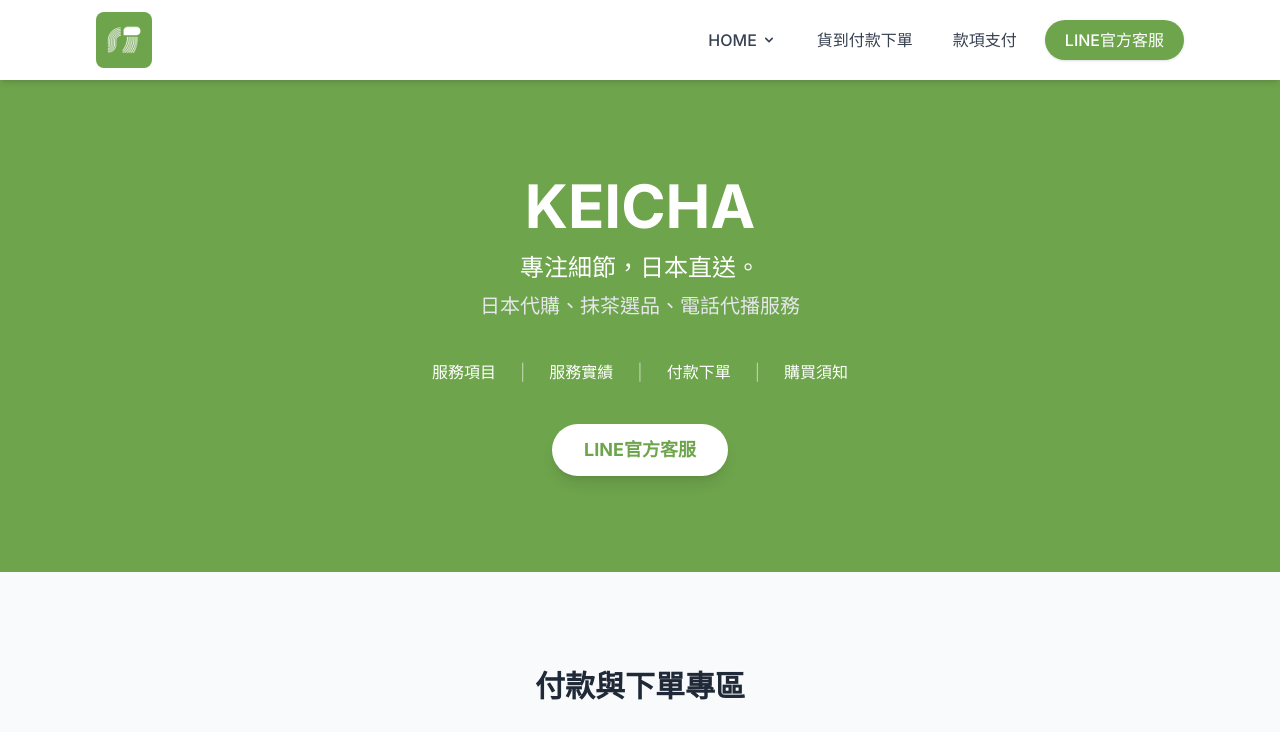
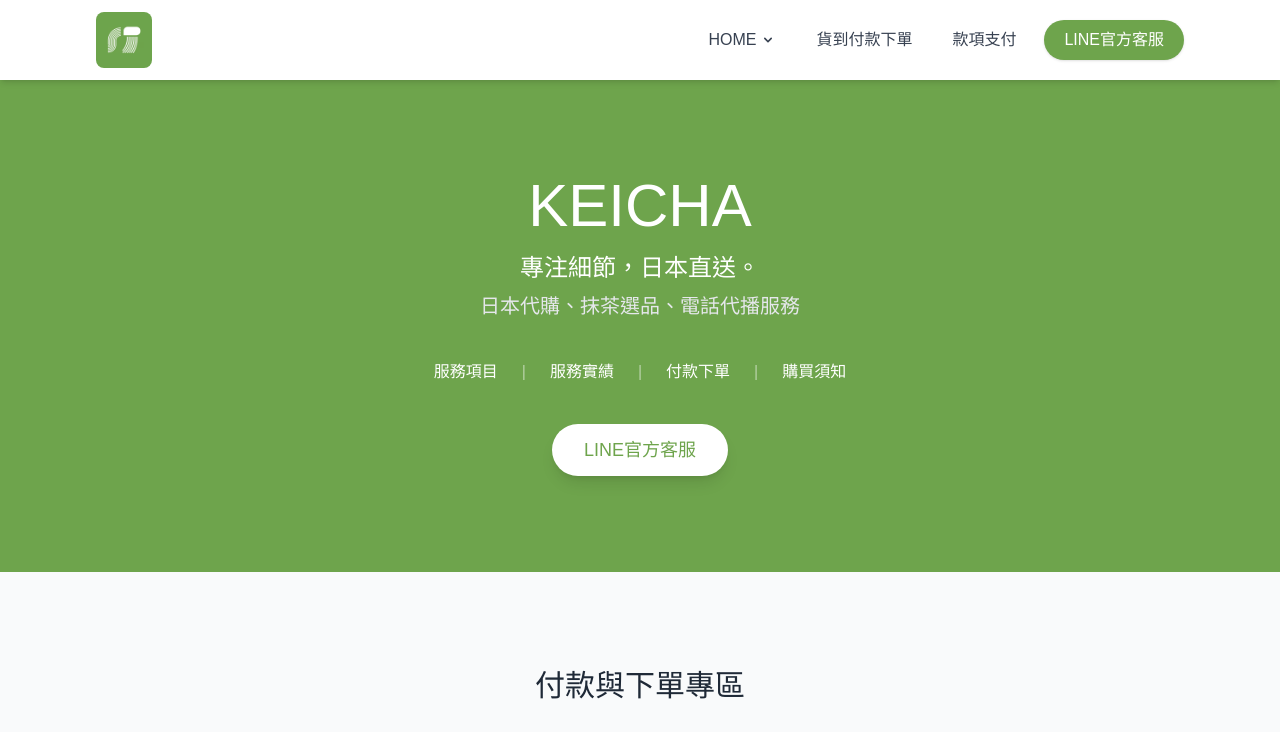
Before and after one commit to keicha2025/keicha, a Jekyll site: the page built from index.html, in a window 1280 px wide and 1400 px high. Shown: the top 732 px of the window. Built offline with Jekyll 4.4.1, drawn with Linux system fonts in a browser that asks for light colours; nearby versions of some CDN libraries; some web fonts are replaced; some of the changed text lies outside the part shown; grey boxes are pictures that could not be loaded.

Commit message:
Update index.html

```diff
--- a/index.html
+++ b/index.html
@@ -4,18 +4,29 @@ layout: default
 title: KEICHA - 抹茶代購 | 日本電話代播服務
 description: KEICHA 提供最專業的日本代購服務，並提供日文電話代播，為您處理日本大小事。
 keywords: KEICHA, 日本茶, 日本代購, 抹茶, 抹茶代購, 上林春松, 日本電話代播, 日本電話代打, 日文電話, 餐廳預約, 山政小山園, 代購
+
+# ★ 新增：引入 Zen Maru Gothic 字體並套用
+styles: |
+  <link rel="preconnect" href="https://fonts.googleapis.com">
+  <link rel="preconnect" href="https://fonts.gstatic.com" crossorigin>
+  <link href="https://fonts.googleapis.com/css2?family=Zen+Maru+Gothic:wght@500&display=swap" rel="stylesheet">
+
+  <style>
+    /* 強制將全站字體改為 Zen Maru Gothic Medium */
+    body, h1, h2, h3, h4, h5, h6, p, a, span, button, input, div {
+        font-family: 'Zen Maru Gothic', sans-serif !important;
+        font-weight: 500 !important;
+    }
+  </style>
 ---
     <main>
-        <!-- 1. Hero 主視覺區塊 (已修改) -->
         <section class="relative h-auto py-16 md:py-24 flex items-center justify-center text-center text-white px-4 bg-brandGreen">
-            <!-- 調整 h-auto 並增加 py-16/py-24 讓高度自適應 -->
 
             <div class="relative z-10">
                 <h1 class="text-4xl md:text-6xl font-bold">KEICHA</h1>
                 <p class="text-xl md:text-2xl mt-4 font-medium">專注細節，日本直送。</p>
                 <p class="text-lg md:text-xl mt-2 text-gray-200">日本代購、抹茶選品、電話代播服務</p>
 
-                <!-- 導覽連結 (新位置) -->
                 <div class="flex flex-wrap justify-center items-center gap-x-4 gap-y-3 md:gap-x-6 mt-10">
                     <a href="#services" class="text-white font-medium hover:underline" target="_self">服務項目</a>
                     <span class="text-white opacity-50 hidden md:inline">|</span>
@@ -26,70 +37,48 @@ keywords: KEICHA, 日本茶, 日本代購, 抹茶, 抹茶代購, 上林春松,
                     <a href="#notice" class="text-white font-medium hover:underline" target="_self">購買須知</a>
                 </div>
 
-
                 <a href="https://lin.ee/QJU5mUO" target="_blank" rel="noopener noreferrer" class="mt-10 inline-block bg-white text-brandGreen px-8 py-3 rounded-full text-lg font-semibold hover:bg-gray-100 transition duration-300 shadow-lg">
                     LINE官方客服
                 </a>
             </div>
         </section>
 
-
-        <!-- 2. 付款與下單專區 (新區塊) -->
         <section id="payment" class="py-16 md:py-24 bg-gray-50">
             <div class="container mx-auto px-4 sm:px-6 lg:px-8 max-w-6xl">
                 <h2 class="text-3xl font-bold text-center mb-12">付款與下單專區</h2>
                 <div class="grid grid-cols-1 lg:grid-cols-2 gap-12 items-start">
 
-                    <!-- 左欄: 線上刷卡 -->
                     <div class="bg-white p-8 rounded-lg shadow-lg">
                         <h3 class="text-2xl font-semibold text-center mb-8">線上刷卡支付</h3>
-                        <div class="grid grid-cols-1 sm:grid-cols-3 gap-6 text-center">
-                            <!-- 預付款 -->
+
+                        <div class="flex flex-col items-center justify-center text-center">
                             <div>
-                                <h4 class="font-semibold mb-2">預付款 (50元)</h4>
-                                <a href="https://pcpay.tw/EhQGv" target="_blank" rel="noopener noreferrer" class="inline-block hover:opacity-90 transition-opacity">
-                                    <img src="https://www.pchomepay.com.tw/share/static/dist/images/receiptBtn-180x40.png" border="0" alt="支付預付款50元"/>
-                                </a>
-                            </div>
-                            <!-- 基本方案 -->
-                            <div>
-                                <h4 class="font-semibold mb-2">基本方案 (160元)</h4>
-                                <a href="https://pcpay.tw/ovM39" target="_blank" rel="noopener noreferrer" class="inline-block hover:opacity-90 transition-opacity">
-                                    <img src="https://www.pchomepay.com.tw/share/static/dist/images/receiptBtn-180x40.png" border="0" alt="基本費率160元"/>
-                                </a>
-                                <p class="text-xs text-gray-500 mt-1">(含50元預付款)</p>
-                            </div>
-                            <!-- 其他費用 -->
-                            <div>
-                                <h4 class="font-semibold mb-2">其他費用支付</h4>
+                                <h4 class="font-semibold mb-3">費用支付</h4>
                                 <a href="https://pcpay.tw/NF4vv" target="_blank" rel="noopener noreferrer" class="inline-block hover:opacity-90 transition-opacity">
                                     <img src="https://www.pchomepay.com.tw/share/static/dist/images/receiptBtn-180x40.png" border="0" alt="支付補款及尾款"/>
                                 </a>
+                                <p class="text-sm text-gray-500 mt-2">請進入後輸入付款金額</p>
                             </div>
                         </div>
-                        <!-- 備用付款 -->
+
                         <div class="mt-8 pt-6 border-t border-gray-200 text-center">
                             <p class="text-sm text-gray-500 mb-3">如付款按鈕無法正常開啟，請複製通用連結並手動輸入金額：</p>
                             <input type="text" value="https://pcpay.tw/NF4vv" readonly onclick="this.select()" class="w-full max-w-sm p-3 text-center bg-gray-100 border border-gray-300 rounded-lg focus:outline-none focus:ring-2 focus:ring-brandGreen" onfocus="this.select()">
                         </div>
                     </div>
 
-
-                    <!-- 右欄: 7-11 貨到付款 -->
                     <div class="bg-white p-8 rounded-lg shadow-lg">
-                        <h3 class="text-2xl font-semibold text-center mb-8">7-11 貨到付款下單</h3>
+                        <h3 class="text-2xl font-semibold text-center mb-8">店到店貨到付款下單</h3>
                         <div class="text-center">
                             <a href="https://myship.7-11.com.tw/cart/easy/GM2510186847800" target="_blank" rel="noopener noreferrer" class="inline-block bg-brandGreen text-white px-10 py-3 rounded-full text-lg font-bold hover:bg-opacity-90 transition duration-300 shadow-lg transform hover:scale-105">
                                 前往 7-11 賣貨便
                             </a>
                         </div>
-                        <!-- 備用付款 (新增) -->
                         <div class="mt-8 pt-6 border-t border-gray-200 text-center">
                             <p class="text-sm text-gray-500 mb-3">如付款按鈕無法正常開啟，請複製通用連結：</p>
                             <input type="text" value="https://myship.7-11.com.tw/cart/easy/GM2510186847800" readonly onclick="this.select()" class="w-full max-w-sm p-3 text-center bg-gray-100 border border-gray-300 rounded-lg focus:outline-none focus:ring-2 focus:ring-brandGreen" onfocus="this.select()">
                         </div>
                     </div>
-
 
                 </div>
             </div>
```
